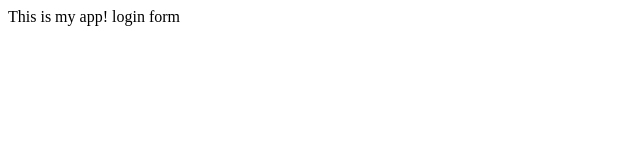
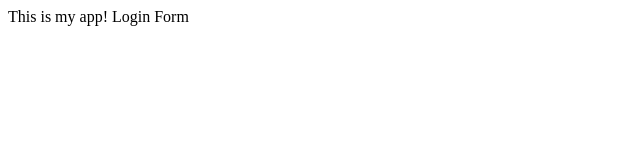
Before and after one commit to MorganZhuRunzhe/GitDemo, a plain HTML site: page index.html in a window 1280 px wide. Shown: the full height of the page, 0-640 px from the left. Drawn offline with Linux system fonts and the light colour scheme.

Commit message:
login form

```diff
--- a/index.html
+++ b/index.html
@@ -4,6 +4,6 @@
   </head>
   <body>
     This is my app!
-    login form
+    Login Form
   </body>
 </html>
```
